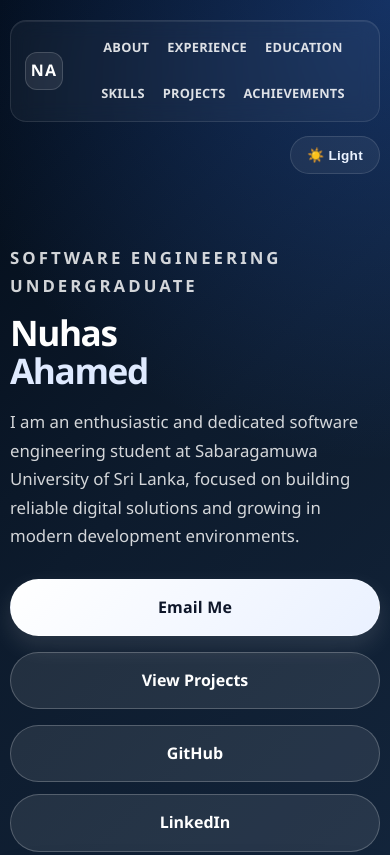
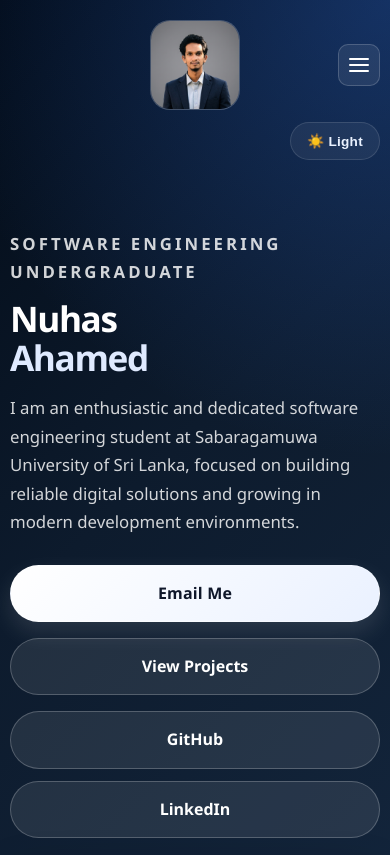
Before and after one commit to NuhasAhamed2000/nuhasahamed-portfolio, a plain HTML site: page index.html in a window 390 px wide. Shown: the top 855 px of the page. Drawn offline with Linux system fonts and the light colour scheme.

Commit message:
Add portfolio logo and responsive mobile navigation

```diff
--- a/index.html
+++ b/index.html
@@ -132,15 +132,55 @@
       display: inline-flex;
       align-items: center;
       justify-content: center;
-      width: 44px;
-      height: 44px;
-      border-radius: 12px;
+      width: 100px;
+      height: 100px;
+      border-radius: 15px;
       background: rgba(255, 255, 255, 0.08);
       border: 1px solid rgba(255, 255, 255, 0.16);
       font-weight: 700;
       letter-spacing: 0.08em;
       color: #ffffff;
+      object-fit: cover;
+      object-position: center;
     }
+
+    .menu-toggle {
+      display: none;
+      align-items: center;
+      justify-content: center;
+      width: 42px;
+      height: 42px;
+      padding: 10px;
+      border: 1px solid rgba(255,255,255,0.18);
+      border-radius: 10px;
+      background: rgba(255,255,255,0.08);
+      color: #fff;
+      cursor: pointer;
+    }
+
+    .menu-icon,
+    .menu-icon::before,
+    .menu-icon::after {
+      display: block;
+      width: 20px;
+      height: 2px;
+      border-radius: 2px;
+      background: currentColor;
+    }
+
+    .menu-icon {
+      position: relative;
+    }
+
+    .menu-icon::before,
+    .menu-icon::after {
+      position: absolute;
+      left: 0;
+      content: "";
+    }
+
+    .menu-icon::before { top: -6px; }
+    .menu-icon::after { top: 6px; }
 
     .nav-links {
       display: flex;
@@ -497,31 +537,62 @@
 
     @media (max-width: 820px) {
       .topbar {
-        flex-direction: column;
-        align-items: stretch;
-        gap: 14px;
+        display: grid;
+        grid-template-columns: 1fr auto;
+        align-items: start;
+        gap: 12px;
       }
 
       .menu-bar {
+        position: relative;
+        grid-column: 1 / -1;
+        grid-row: 1;
         width: 100%;
-        justify-content: flex-start;
+        min-height: 68px;
+        justify-content: center;
         flex-wrap: wrap;
+        padding: 0;
+        border: 0;
+        border-radius: 0;
+        background: none;
+        box-shadow: none;
+        backdrop-filter: none;
+      }
+
+      .menu-toggle {
+        display: inline-flex;
+        position: absolute;
+        top: 13px;
+        right: 0;
       }
 
       .menu-contents {
+        display: none;
         width: 100%;
       }
 
+      .menu-bar.is-open .menu-contents {
+        display: flex;
+      }
+
       .nav-links {
-        flex-wrap: wrap;
-        gap: 12px 18px;
-        justify-content: center;
+        align-items: stretch;
+        flex-direction: column;
+        gap: 2px;
+        justify-content: flex-start;
         width: 100%;
         white-space: normal;
       }
 
+      .nav-links a {
+        padding: 8px 4px;
+      }
+
       .theme-toggle {
         align-self: flex-end;
+        grid-column: 1 / -1;
+        grid-row: 2;
+        justify-self: end;
       }
 
       .hero-content,
@@ -560,7 +631,7 @@
 
     @media (max-width: 480px) {
       .container {
-        width: min(100% - 20px, 1120px);
+        width: min(1120px, calc(100% - 20px));
       }
 
       .hero {
@@ -575,9 +646,19 @@
         font-size: 0.8rem;
       }
 
+      .menu-bar {
+        min-height: clamp(68px, 23vw, 96px);
+      }
+
+      .menu-toggle {
+        top: 50%;
+        transform: translateY(-50%);
+      }
+
       .logo {
-        width: 38px;
-        height: 38px;
+        width: clamp(68px, 23vw, 96px);
+        height: clamp(68px, 23vw, 96px);
+        border-radius: 20px;
       }
     }
   </style>
@@ -587,8 +668,11 @@
     <div class="container">
       <nav class="topbar" aria-label="Main navigation">
         <div class="menu-bar">
-          <div class="logo">NA</div>
-          <div class="menu-contents">
+          <img class="logo" src="logo.jfif" alt="Nuhas Ahamed" />
+          <button class="menu-toggle" id="menuToggle" type="button" aria-label="Open navigation menu" aria-expanded="false" aria-controls="mobileNavigation">
+            <span class="menu-icon" aria-hidden="true"></span>
+          </button>
+          <div class="menu-contents" id="mobileNavigation">
             <div class="nav-links">
               <a href="#about">About</a>
               <a href="#experience">Experience</a>
@@ -754,6 +838,28 @@
   <script>
     const body = document.body;
     const toggleButton = document.getElementById('themeToggle');
+    const menuBar = document.querySelector('.menu-bar');
+    const menuToggle = document.getElementById('menuToggle');
+    const navigationLinks = document.querySelectorAll('#mobileNavigation a');
+
+    const closeMenu = () => {
+      menuBar.classList.remove('is-open');
+      menuToggle.setAttribute('aria-expanded', 'false');
+      menuToggle.setAttribute('aria-label', 'Open navigation menu');
+    };
+
+    menuToggle.addEventListener('click', () => {
+      const isOpen = menuToggle.getAttribute('aria-expanded') === 'true';
+      menuBar.classList.toggle('is-open', !isOpen);
+      menuToggle.setAttribute('aria-expanded', String(!isOpen));
+      menuToggle.setAttribute('aria-label', isOpen ? 'Open navigation menu' : 'Close navigation menu');
+    });
+
+    navigationLinks.forEach((link) => link.addEventListener('click', closeMenu));
+
+    document.addEventListener('keydown', (event) => {
+      if (event.key === 'Escape') closeMenu();
+    });
 
     const applyTheme = (theme) => {
       body.setAttribute('data-theme', theme);
```
Also changed, not shown: logo.jfif (added).
